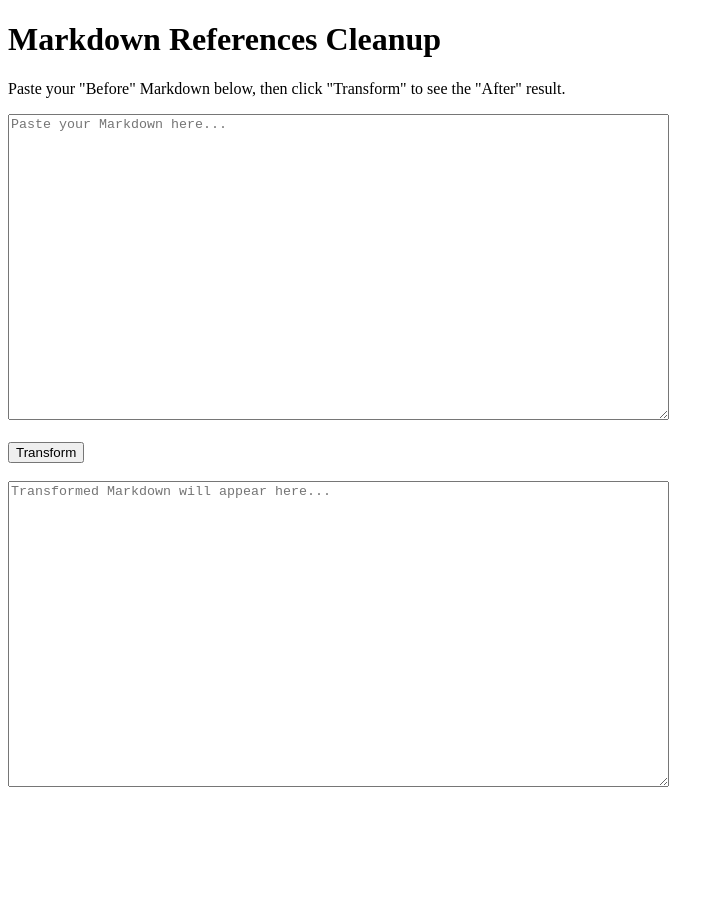
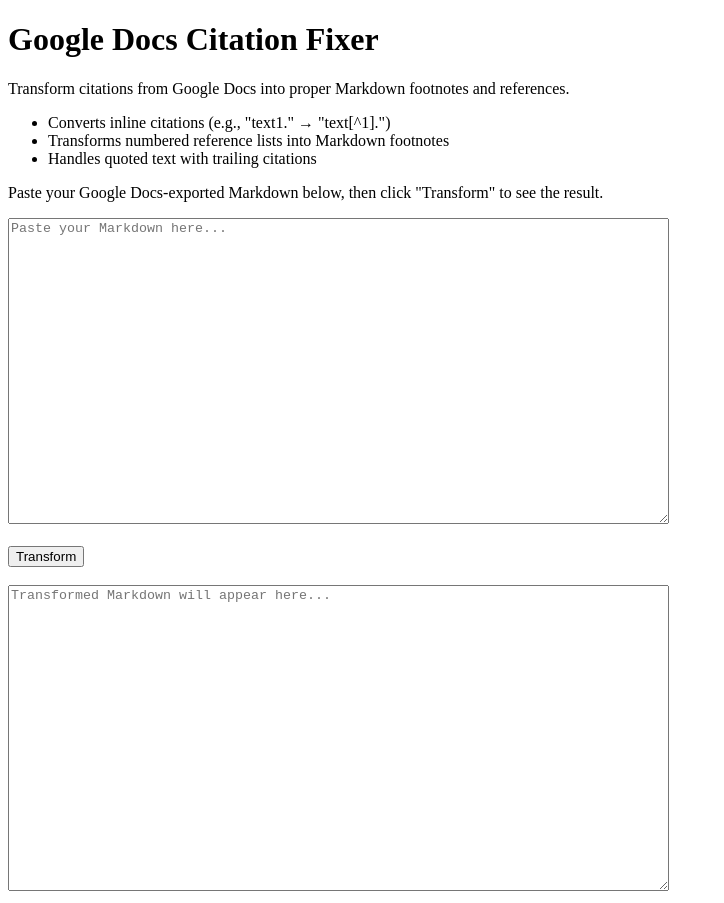
Before and after one commit to hello-nerdo/gdoc-citation-fixer, a plain HTML site: page index.html in a window 1280 px wide. Shown: the whole page, without its empty margins (0-724 px from the left). Before the commit the page ends 800 px from the top, so only its background shows below. Drawn offline with Linux system fonts and the light colour scheme.

Commit message:
Update index.html and README.md to enhance functionality and documentation for Google Docs Citation Fixer. The HTML file now includes a more descriptive title, improved user instructions, and a refined JavaScript function for transforming citations. The README has been expanded to detail features, usage instructions, and provide an example of input and output.

```diff
--- a/index.html
+++ b/index.html
@@ -1,24 +1,38 @@
 <!DOCTYPE html>
 <html>
   <head>
-  <meta charset="utf-8"/>
-  <title>Markdown References Cleanup</title>
+    <meta charset="utf-8" />
+    <title>Google Docs Citation Fixer</title>
   </head>
   <body>
-  <h1>Markdown References Cleanup</h1>
-  <p>Paste your "Before" Markdown below, then click "Transform" to see the "After" result.</p>
+    <h1>Google Docs Citation Fixer</h1>
+    <p>Transform citations from Google Docs into proper Markdown footnotes and references.</p>
+
+    <ul>
+      <li>Converts inline citations (e.g., "text1." → "text[^1].")</li>
+      <li>Transforms numbered reference lists into Markdown footnotes</li>
+      <li>Handles quoted text with trailing citations</li>
+    </ul>
+
+    <p>Paste your Google Docs-exported Markdown below, then click "Transform" to see the result.</p>
 
     <textarea id="inputText" rows="20" cols="80" placeholder="Paste your Markdown here..."></textarea>
-  <br><br>
+    <br /><br />
 
     <button onclick="cleanupMarkdown()">Transform</button>
-  <br><br>
+    <br /><br />
 
-  <textarea id="outputText" rows="20" cols="80" placeholder="Transformed Markdown will appear here..."></textarea>
+    <textarea
+      id="outputText"
+      rows="20"
+      cols="80"
+      placeholder="Transformed Markdown will appear here..."
+    ></textarea>
 
     <script>
       function cleanupMarkdown() {
-      let text = document.getElementById("inputText").value;
+        let text = document.getElementById('inputText').value;
+
         // 1) Convert inline references like "performance1." to "performance[^1]."
         //    This looks for any word character followed by one or more digits,
         //    then a literal period, ensuring that the period is followed by a space or newline.
@@ -49,7 +63,7 @@
         }
 
         // Display the result
-      document.getElementById("outputText").value = text;
+        document.getElementById('outputText').value = text;
       }
     </script>
   </body>
```
Also changed, not shown: 2 other files. Lines whose indentation alone changed are shown as unchanged.
